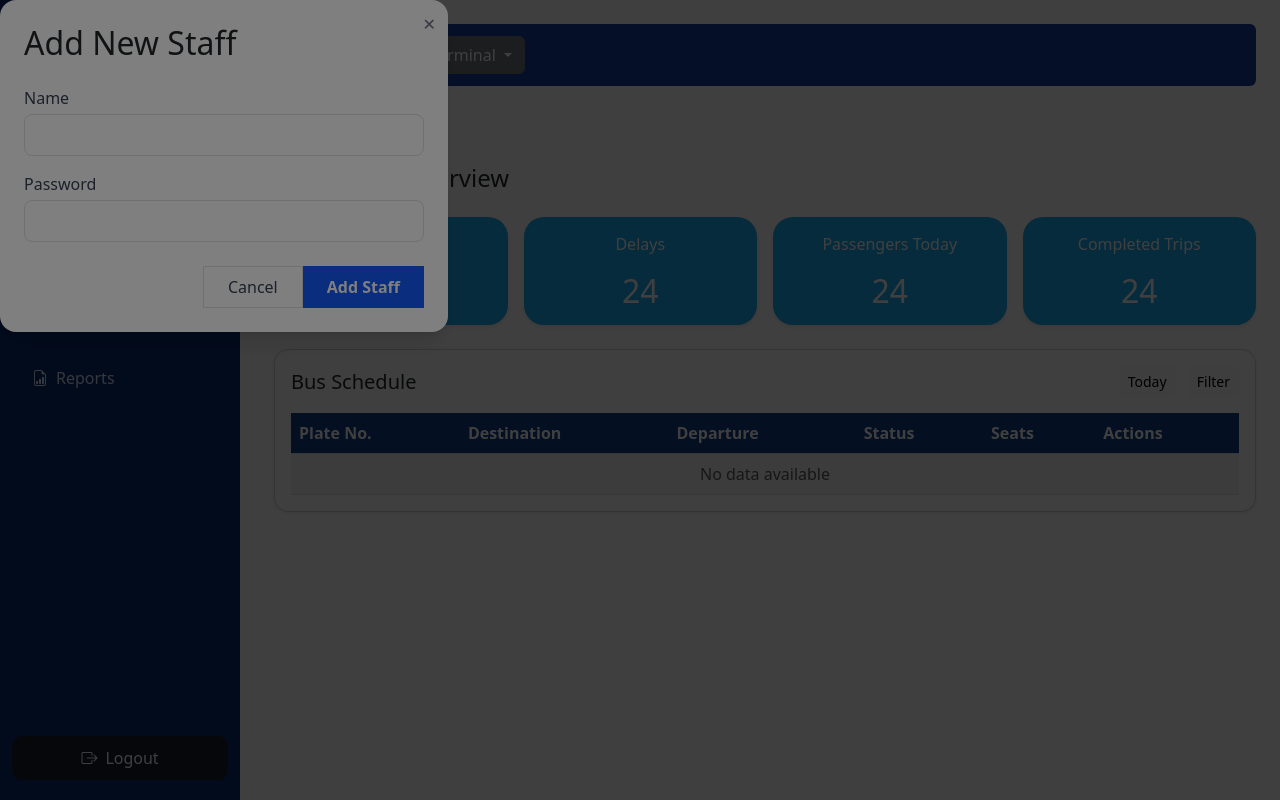
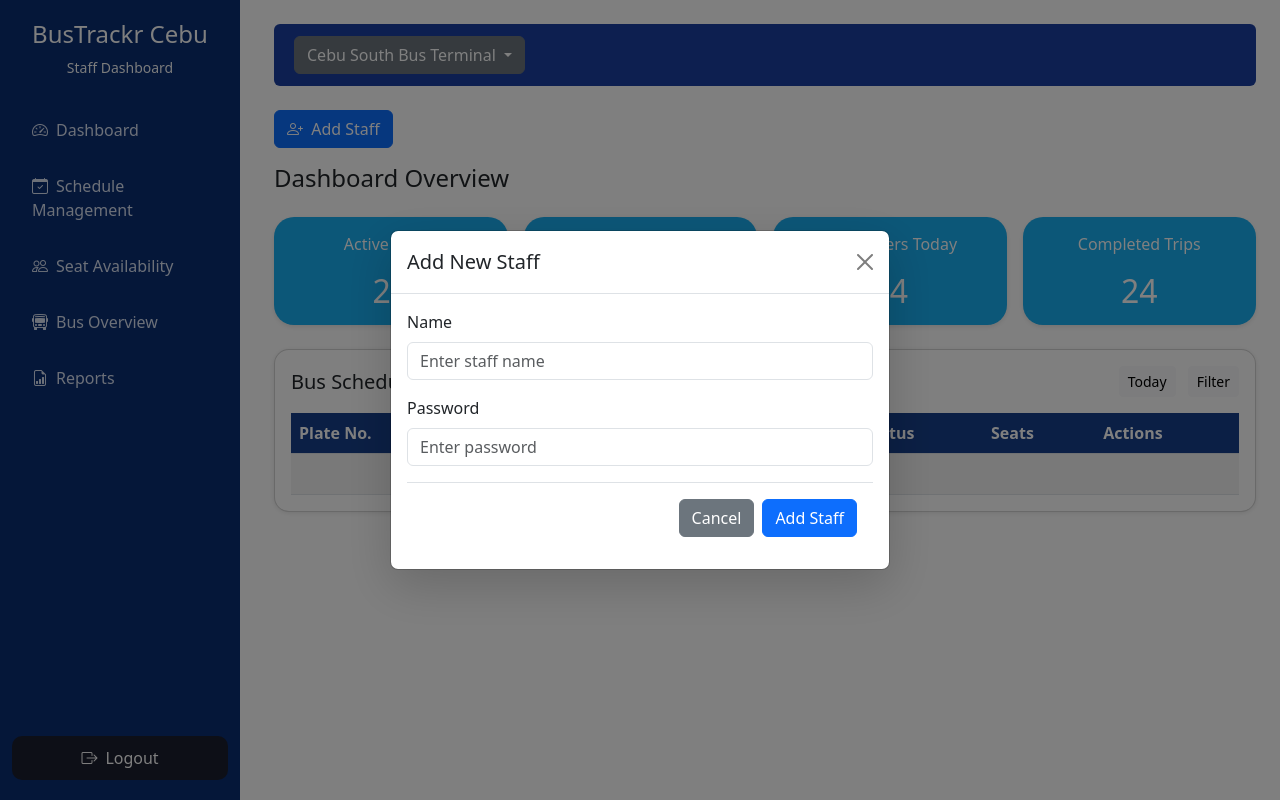
Before and after one commit to shwalalala/bustrackr-project-decoy, a Django app: template bustrackr_system/templates/bustrackr_app/admin_dashboard.html in a window 1280 px wide, after a click on "Add Staff". Run offline with Django 5.2, Linux system fonts and the light colour scheme; the template is opened without the code that fills it, so the values that code supplies are empty; style sheets or scripts are compiled from the project's sources.

Commit message:
new updates: functions logout both admin/staff and modal in admin

```diff
--- a/bustrackr_system/bustrackr_app/urls.py
+++ b/bustrackr_system/bustrackr_app/urls.py
@@ -12,5 +12,6 @@
     path('reports/', views.reports, name='reports'),
     path('admin-dashboard/', views.admin_dashboard_view, name='admin_dashboard'),
     path('add-staff/', views.add_staff_view, name='add_staff'),
+    path('logout/', views.logout_view, name='logout'),
 
 ]
--- a/bustrackr_system/templates/components/add_staff.html
+++ b/bustrackr_system/templates/components/add_staff.html
@@ -1,41 +1,33 @@
-{% load static %}
-
 <!-- Add Staff Modal -->
-<div id="add_staff" class="fixed inset-0 bg-black bg-opacity-50 hidden items-center justify-center z-50">
-  <div class="bg-white rounded-2xl shadow-xl w-full max-w-md p-6 relative">
-
-    <!-- Close Button -->
-    <button type="button" onclick="toggleAddStaffModal(false)" class="absolute top-3 right-3 text-gray-500 hover:text-gray-700">
-      ✕
-    </button>
-
-    <h2 class="text-2xl font-bold text-blue-600 mb-4">Add New Staff</h2>
-
-    <form method="POST" action="{% url 'add_staff' %}" class="space-y-4">
-      {% csrf_token %}
-
-      <div>
-        <label class="block text-gray-700 font-medium mb-1">Name</label>
-        <input type="text" name="name" required
-          class="w-full border rounded-lg px-3 py-2 focus:ring-2 focus:ring-blue-400">
+<div class="modal fade" id="add_staff" tabindex="-1" aria-labelledby="addStaffLabel" aria-hidden="true">
+  <div class="modal-dialog modal-dialog-centered">
+    <div class="modal-content rounded-3 shadow-lg">
+      <div class="modal-header">
+        <h5 class="modal-title" id="addStaffLabel">Add New Staff</h5>
+        <button type="button" class="btn-close" data-bs-dismiss="modal" aria-label="Close"></button>
       </div>
 
-      <div>
-        <label class="block text-gray-700 font-medium mb-1">Password</label>
-        <input type="password" name="password" required
-          class="w-full border rounded-lg px-3 py-2 focus:ring-2 focus:ring-blue-400">
+      <div class="modal-body">
+        <!-- Add Staff Form -->
+        <form method="POST" action="{% url 'add_staff' %}">
+          {% csrf_token %}
+          <div class="mb-3">
+            <label for="staffName" class="form-label">Name</label>
+            <input type="text" class="form-control" id="staffName" name="name" placeholder="Enter staff name" required>
+          </div>
+
+          <div class="mb-3">
+            <label for="staffPassword" class="form-label">Password</label>
+            <input type="password" class="form-control" id="staffPassword" name="password" placeholder="Enter password" required>
+          </div>
+
+          <div class="modal-footer">
+            <button type="button" class="btn btn-secondary" data-bs-dismiss="modal">Cancel</button>
+            <button type="submit" class="btn btn-primary">Add Staff</button>
+          </div>
+        </form>
       </div>
 
-      <div class="pt-2 flex justify-end space-x-2">
-        <button type="button" onclick="toggleAddStaffModal(false)"
-          class="px-4 py-2 rounded-lg border text-gray-700 hover:bg-gray-100">
-          Cancel
-        </button>
-        <button type="submit"
-          class="px-4 py-2 rounded-lg bg-blue-600 text-white font-semibold hover:bg-blue-700">
-          Add Staff
-        </button>
-      </div>
-    </form>
+    </div>
   </div>
 </div>
--- a/bustrackr_system/templates/components/sidebar.html
+++ b/bustrackr_system/templates/components/sidebar.html
@@ -21,5 +21,7 @@
       </a>
     </nav>
 
-    <a href="#" class="logout"><i class="bi bi-box-arrow-right me-2"></i>Logout</a>
-  </div>
+      <a href="{% url 'logout' %}" class="logout">
+        <i class="bi bi-box-arrow-right me-2"></i>Logout
+      </a>
+</div>
```
Also changed, not shown: bustrackr_system/bustrackr_app/views.py (+45 -26 lines).
